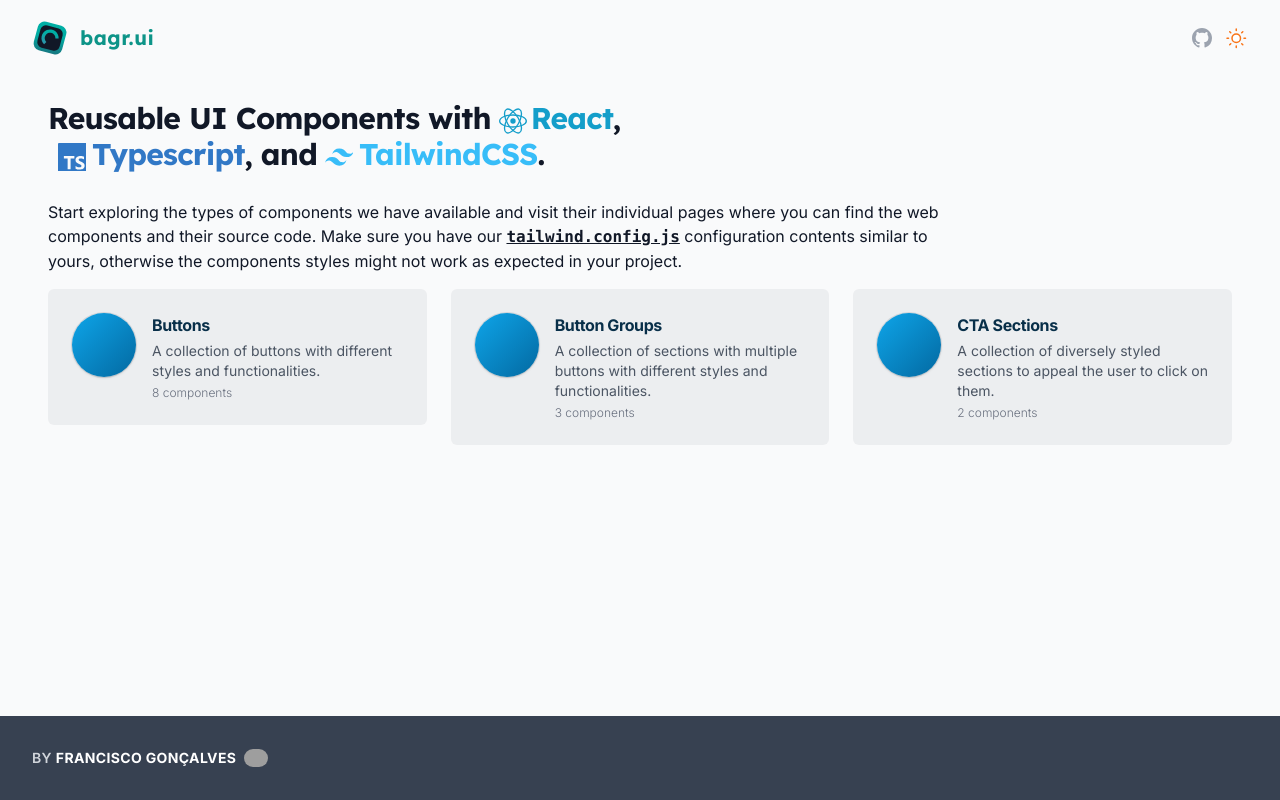
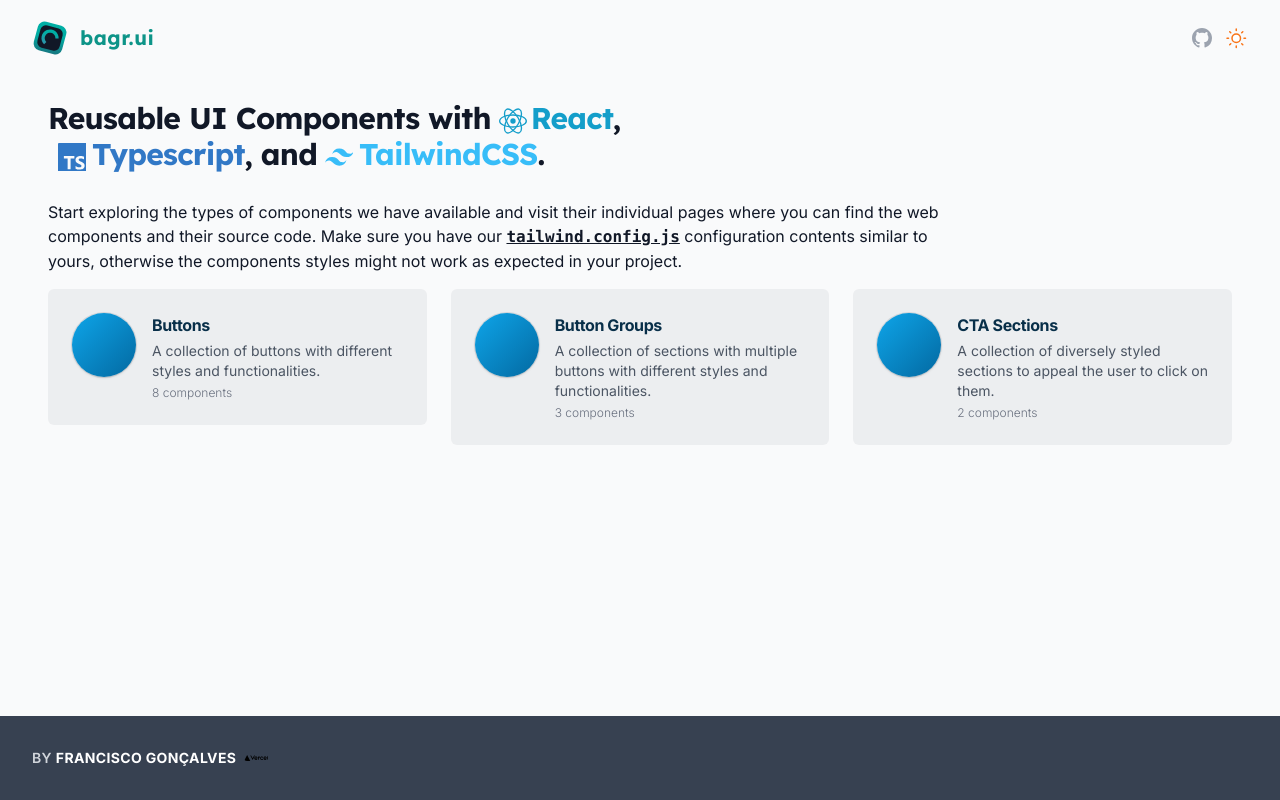
Before and after one commit to kiko-g/bagr-ui, a Next.js app: page / in a window 1280 px wide. Built offline with nearby package versions, Linux system fonts and the light colour scheme; grey boxes are pictures that could not be loaded.

Commit message:
fix: footer image

```diff
--- a/components/Layout.tsx
+++ b/components/Layout.tsx
@@ -279,7 +279,7 @@
           className="inline-flex items-center gap-2 text-white hover:underline hover:opacity-80 dark:text-gray-300"
         >
           <span className="font-bold">Francisco Gonçalves</span>
-          <Image src="/profile.svg" alt="author" width={24} height={24} className="rounded-full" />
+          <Image src="/vercel.svg" alt="author" width={24} height={24} className="rounded-full" />
         </Link>
       </p>
 
```
Also changed, not shown: 1 other file (tests, documents, lock files or other folders).
